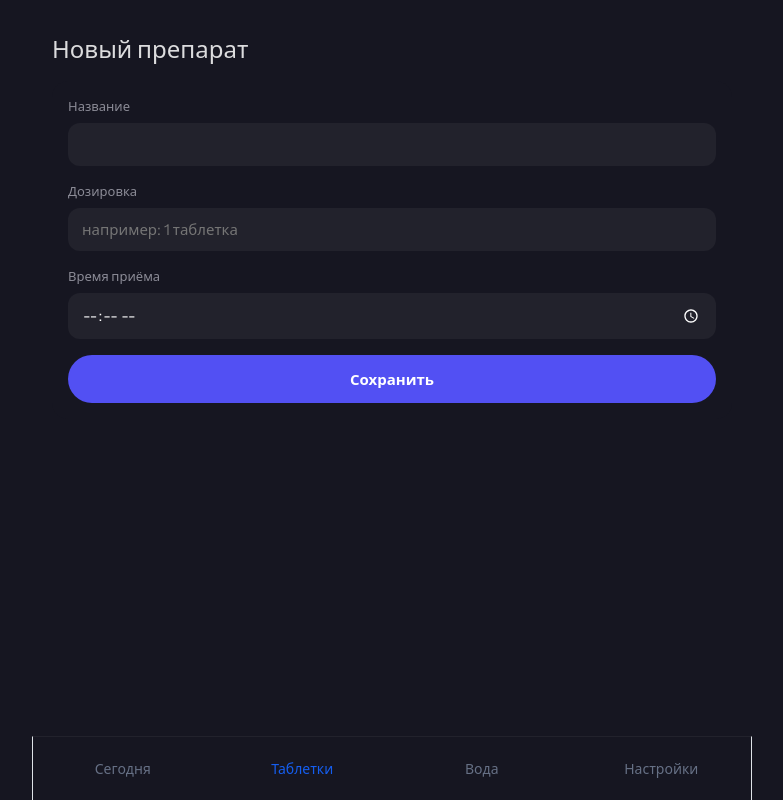
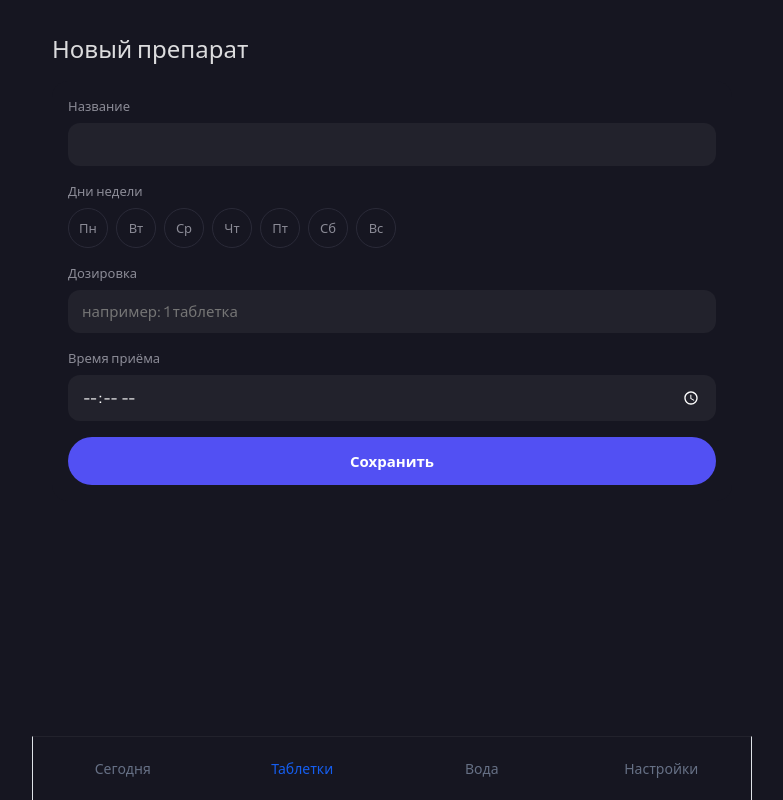
Before and after one commit to VadimRuslanch/Water-Pills, a React (Vite) app: page /medications/create in a window 1280 px wide. Shown: the whole page, without its empty margins (248-1031 px from the left). Built offline with nearby package versions, Linux system fonts and the light colour scheme.

Commit message:
Дни недели

```diff
--- a/src/app/styles/index.css
+++ b/src/app/styles/index.css
@@ -690,3 +690,28 @@ select {
           font-family: inherit;
           outline: none;
           color-scheme: dark;
+        }
+
+          .days-row {
+              display: flex;
+              gap: 8px;
+              flex-wrap: wrap;
+            }
+
+            .day-btn {
+              width: 40px;
+              height: 40px;
+              border-radius: 50%;
+              border: 1px solid var(--border, #2a2a38);
+              background: transparent;
+              color: #8b8b96;
+              font-size: 13px;
+              font-family: inherit;
+              cursor: pointer;
+            }
+
+            .day-btn-active {
+              background-color: #5250F3;
+              border-color: #5250F3;
+              color: #ffffff;
+            }
--- a/src/entities/medication/model.ts
+++ b/src/entities/medication/model.ts
@@ -5,8 +5,8 @@ export type Medication = {
   name: string;
   dosage: string;
   time: string;
+  daysOfWeek: number[];
 };
-
 type MedicationStore = {
   medications: Medication[];
   addMedication: (data: Omit<Medication, "id">) => void;
--- a/src/pages/medication-create/ui/MedicationCreatePage.tsx
+++ b/src/pages/medication-create/ui/MedicationCreatePage.tsx
@@ -1,20 +1,28 @@
 import { useState } from "react";
 import { useNavigate } from "react-router-dom";
 import { useMedicationStore } from "../../../entities/medication/model";
+
 
 export function MedicationCreatePage() {
   const [name, setName] = useState("");
   const [dosage, setDosage] = useState("");
   const [time, setTime] = useState("");
+  const [selectedDays, setSelectedDays] = useState<number[]>([]);
+  function toggleDay(day: number) {
+    if (selectedDays.includes(day)) {
+      setSelectedDays(selectedDays.filter((d) => d !== day));
+    } else {
+      setSelectedDays([...selectedDays, day]);
+    }
+  }
 
   const addMedication = useMedicationStore((state) => state.addMedication);
   const navigate = useNavigate();
 
   const handleSave = () => {
-    addMedication({ name, dosage, time });
+    addMedication({ name, dosage, time, daysOfWeek: selectedDays });
     navigate("/medications");
   };
-
   return (
     <div className="med-create-page">
       <header className="settings-header">
@@ -29,6 +37,33 @@ export function MedicationCreatePage() {
             value={name}
             onChange={(e) => setName(e.target.value)}
           />
+        </div>
+        <div className="settings-input-group">
+          <label>Дни недели</label>
+          <div className="days-row">
+            {[
+              { value: 1, label: "Пн" },
+              { value: 2, label: "Вт" },
+              { value: 3, label: "Ср" },
+              { value: 4, label: "Чт" },
+              { value: 5, label: "Пт" },
+              { value: 6, label: "Сб" },
+              { value: 0, label: "Вс" },
+            ].map((day) => (
+              <button
+                key={day.value}
+                type="button"
+                className={
+                  selectedDays.includes(day.value)
+                    ? "day-btn day-btn-active"
+                    : "day-btn"
+                }
+                onClick={() => toggleDay(day.value)}
+              >
+                {day.label}
+              </button>
+            ))}
+          </div>
         </div>
 
         <div className="settings-input-group">
--- a/src/pages/today/ui/TodayPage.tsx
+++ b/src/pages/today/ui/TodayPage.tsx
@@ -14,10 +14,14 @@ export function TodayPage() {
   const addWater = useWaterStore((state) => state.addWater);
   const removeWaterEntry = useWaterStore((state) => state.removeWaterEntry);
   const medications = useMedicationStore((state) => state.medications);
+  const todayDayOfWeek = new Date().getDay();
+  const todayMedications = medications.filter((medication) =>
+    medication.daysOfWeek.includes(todayDayOfWeek),
+  );
   const intakes = useMedicationIntakeStore((state) => state.intakes);
   const addIntake = useMedicationIntakeStore((state) => state.addIntake);
-  const takenCount = medications.filter((medication) =>
-  intakes.some((intake) => intake.medicationId === medication.id),
+  const takenCount = todayMedications.filter((medication) =>
+    intakes.some((intake) => intake.medicationId === medication.id),
   ).length;
   const [isModalOpen, setIsModalOpen] = useState(false);
   const [customAmount, setCustomAmount] = useState("");
@@ -95,14 +99,14 @@ export function TodayPage() {
         <div className="today-section-header">
           <span className="today-section-title">Таблетки на сегодня</span>
           <span className="today-count">
-            {takenCount} / {medications.length}
+            {takenCount} / {todayMedications.length}
           </span>
         </div>
-        {medications.length === 0 ? (
+        {todayMedications.length === 0 ? (
           <p className="today-empty">Сегодня ничего нет</p>
         ) : (
           <ul className="today-pills-list">
-            {medications.map((medication) => {
+            {todayMedications.map((medication) => {
               const isTaken = intakes.some(
                 (intake) => intake.medicationId === medication.id,
               );
```
